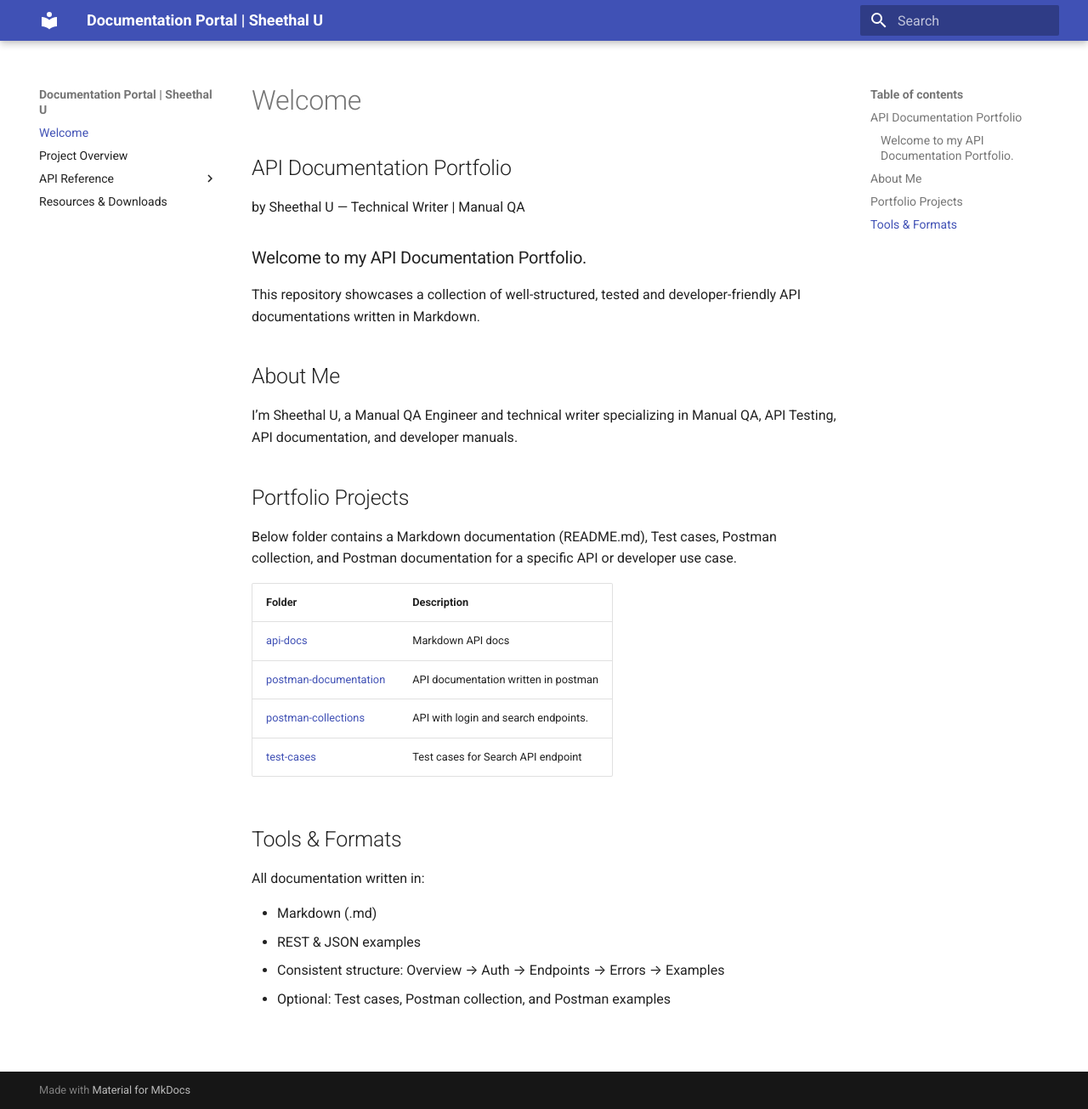
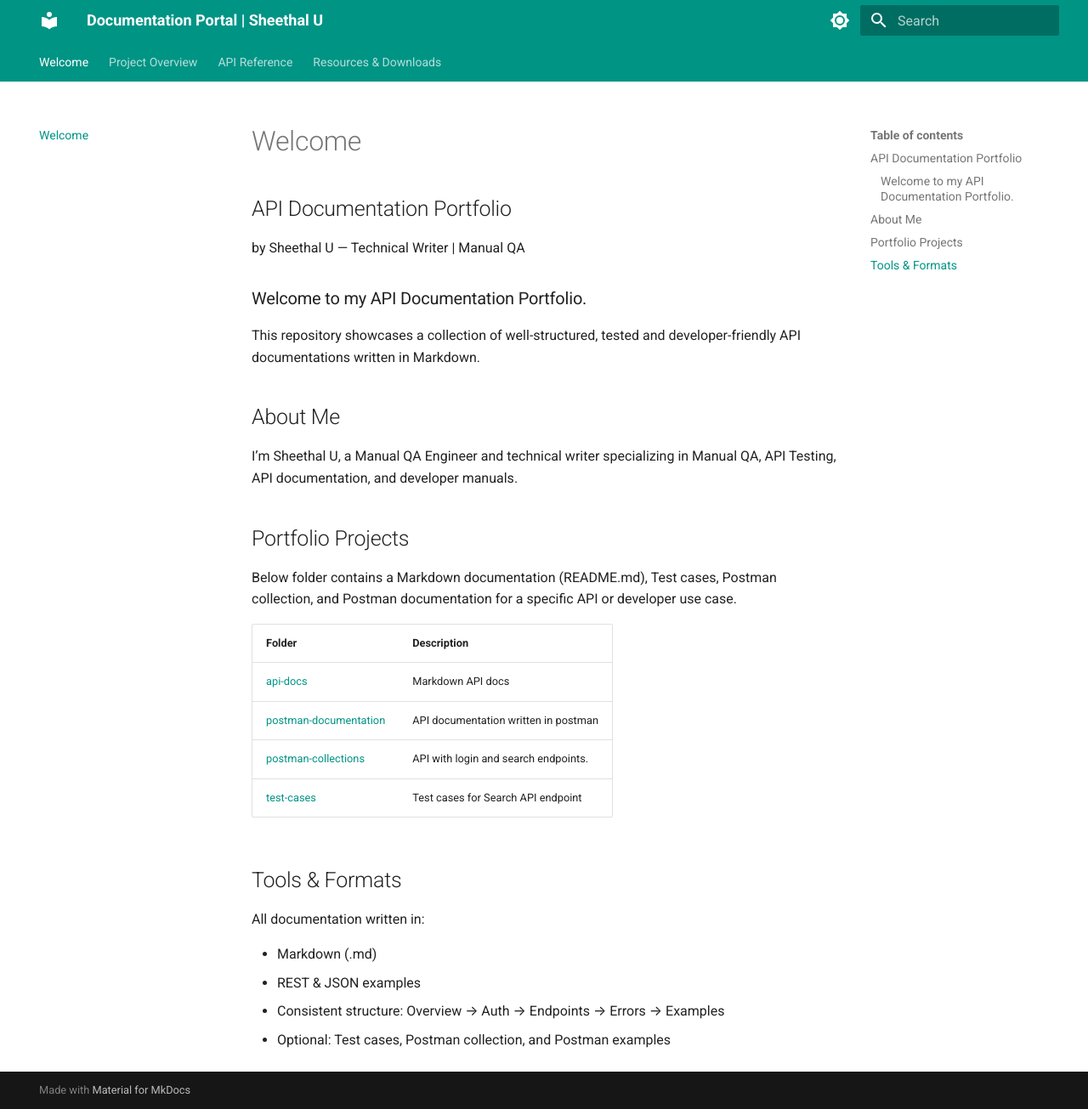
Before and after one commit to sheethalu/Documentation-Portal, an MkDocs documentation site: the page built from docs/index.md, in a window 1280 px wide and 1305 px high. Shown: the whole window at 85% size. Built offline with MkDocs 1.6.1 and Material for MkDocs 9.7.7, drawn with Linux system fonts in a browser that asks for light colours; part of the change alters nothing that is shown.

```diff
--- a/mkdocs.yml
+++ b/mkdocs.yml
@@ -1,12 +1,7 @@
 site_name: Documentation Portal | Sheethal U
 theme:
   name: material
-plugins:
-  - search
-  - swagger-ui-tag:
-      path_type:
-
-palette:
+  palette:
     - media: "(prefers-color-scheme: light)"
       scheme: default
       primary: teal
@@ -21,9 +16,14 @@ palette:
       toggle:
         icon: material/brightness-4
         name: Switch to light mode
-features:
+  features:
     - navigation.tabs
     - content.code.copy
+
+plugins:
+  - search
+  - swagger-ui-tag:
+      path_type:
 
 nav:
   - Welcome: index.md
```
